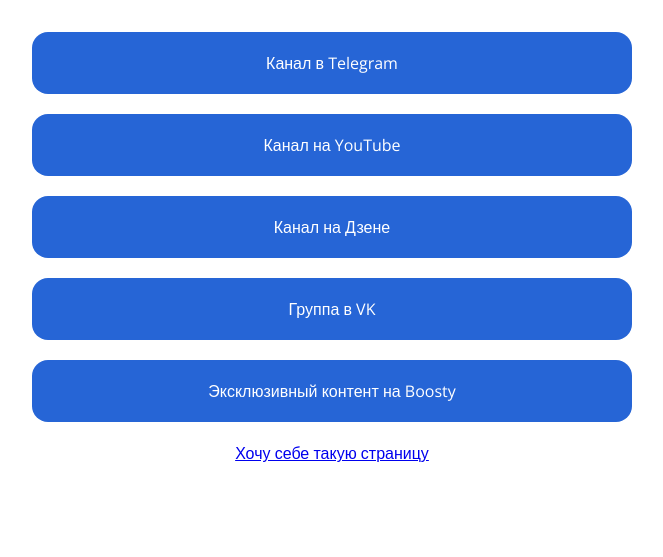
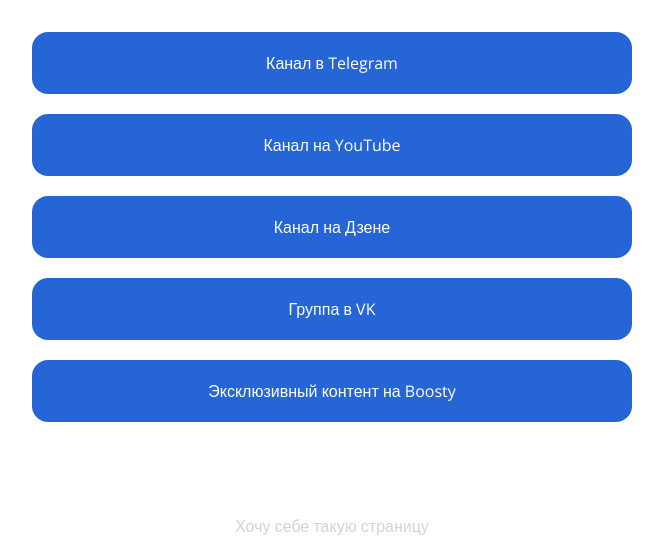
Before and after one commit to Day-Source/lnkz-personal, a plain HTML site: page index.html in a window 1280 px wide. Shown: the part 243-800 px from the top of the page, without its empty margins (308-971 px from the left). Drawn offline with nearby package versions, Linux system fonts and the light colour scheme.

Commit message:
Small fixes

```diff
--- a/index.html
+++ b/index.html
@@ -23,10 +23,10 @@
         <a class="link" href="https://vk.com/dayglobal" target="_blank">Группа в VK</a>
         <a class="link" href="https://boosty.to/zakharday" target="_blank">Эксклюзивный контент на Boosty</a>
       </section>
+    </div>
 
-      <footer>
-        <a href="https://github.com/ZakharDay/lnkz-personal">Хочу себе такую страницу</a>
-      </footer>
-    </div>
+    <footer>
+      <a href="https://github.com/ZakharDay/lnkz-personal" target="_blank">Хочу себе такую страницу</a>
+    </footer>
   </body>
 </html>
--- a/style.css
+++ b/style.css
@@ -5,6 +5,11 @@ body,
 }
 
 body {
+  display: flex;
+  flex-direction: column;
+  justify-content: space-between;
+  height: 100%;
+  min-height: 100vh;
   margin: 0 20px;
   font-family: 'Open Sans', sans-serif;
 }
@@ -14,8 +19,9 @@ body {
   flex-direction: column;
   justify-content: center;
   align-items: center;
+  width: 100%;
   max-width: 600px;
-  padding: 80px 0;
+  padding-top: 80px;
   margin: 0 auto;
 }
 
@@ -55,4 +61,12 @@ section {
 }
 
 footer {
+  max-width: 600px;
+  margin: 20px auto;
+  text-align: center;
 }
+
+footer a {
+  color: lightgrey;
+  text-decoration: none;
+}
```
